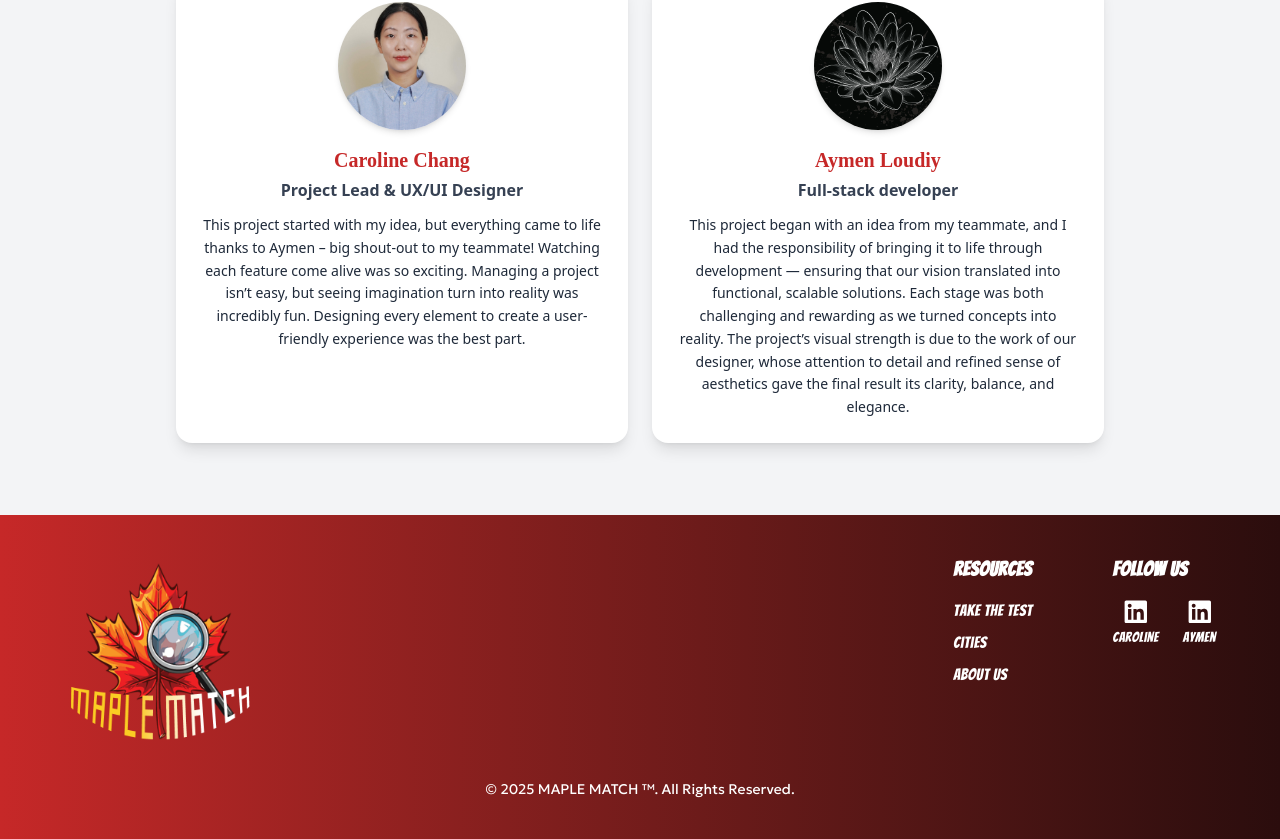
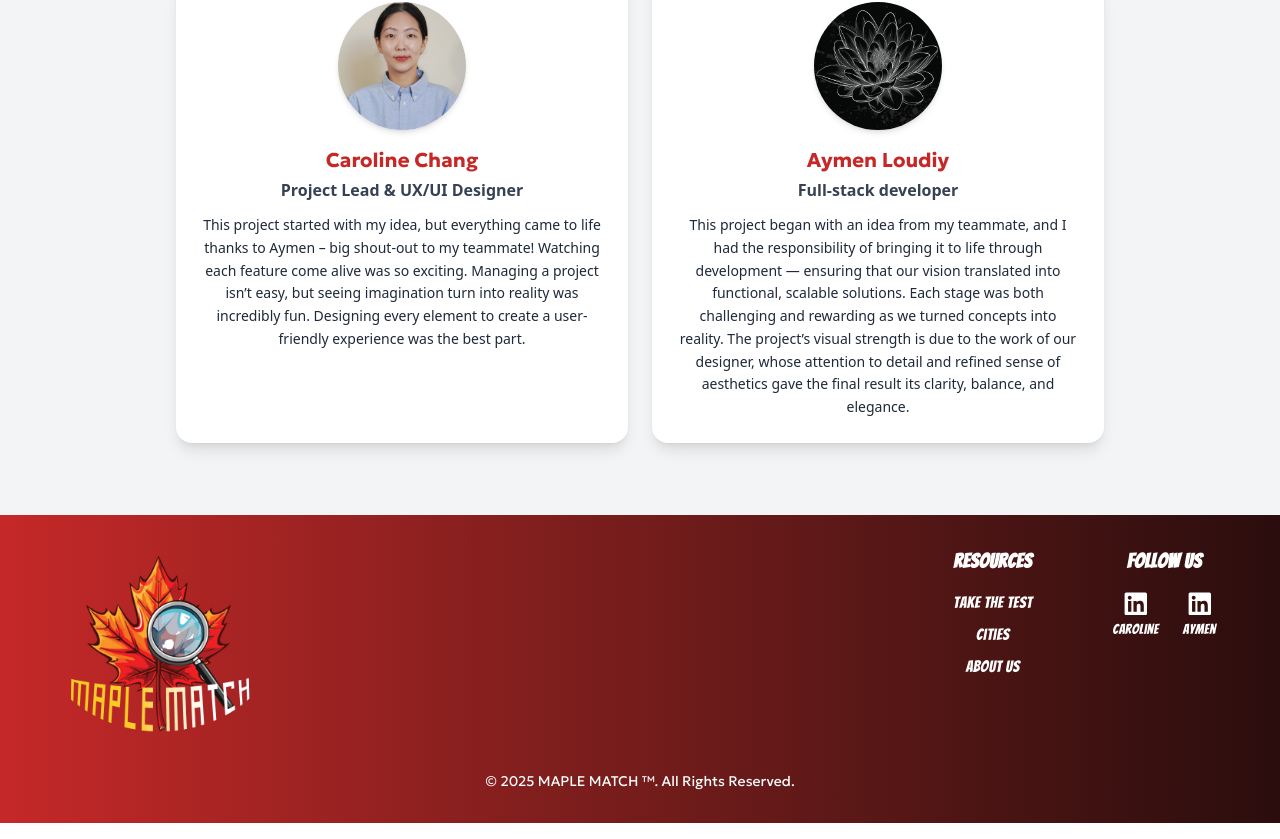
Before and after one commit to aymenloudiy/MBTI-city-matcher, a React (Vite) app: page /about in a window 1280 px wide. Shown: the part 478-1317 px from the top of the page. Built offline with nearby package versions, Linux system fonts and the light colour scheme.

Commit message:
adjust gaps, fonts

```diff
--- a/src/components/About.tsx
+++ b/src/components/About.tsx
@@ -37,7 +37,7 @@ const AboutUsCards: FC = () => {
             alt={member.name}
             className="w-32 h-32 rounded-full object-cover mb-4 shadow-md"
           />
-          <h3 className="text-xl font-bold font-[geo] text-[#C62828] mb-1">
+          <h3 className="text-xl font-bold font-[geologica] text-[#C62828] mb-1">
             {member.name}
           </h3>
           <p className="text-gray-700 font-semibold mb-3">{member.role}</p>
--- a/src/components/Footer.tsx
+++ b/src/components/Footer.tsx
@@ -3,20 +3,20 @@ import { NavLink } from "react-router";
 
 function Footer() {
   return (
-    <footer className="bg-gradient-to-r from-[#C62828] to-[#2b0d0d] text-white py-10 px-6 md:px-16">
+    <footer className="bg-gradient-to-r from-[#C62828] to-[#2b0d0d] text-white py-8 px-6 md:px-16">
       <div className="flex flex-col md:flex-row justify-between gap-8 items-center md:items-start">
         <NavLink to="/">
           <img
-            src="../../public/images/logo.png"
+            src="/images/logo.png"
             alt="Maple Match Logo"
             className="h-10 md:h-48 mx-auto md:mx-0"
           />
         </NavLink>
 
-        <div className="flex flex-col md:flex-row gap-12 md:gap-20 w-full md:w-auto items-center md:items-start text-center md:text-left font-[bangers] tracking-wide">
+        <div className="flex flex-col md:flex-row gap-8 md:gap-20 w-full md:w-auto items-center md:items-start text-center md:text-left font-[bangers] tracking-wide">
           <div>
             <p className="mb-4 font-semibold text-lg md:text-xl">Resources</p>
-            <ul className="flex flex-col gap-2">
+            <ul className="flex flex-col gap-2 text-center">
               <NavLink to="/test">Take the test</NavLink>
               <NavLink to="/cities">Cities</NavLink>
               <NavLink to="/about">About us</NavLink>
@@ -24,7 +24,9 @@ function Footer() {
           </div>
 
           <div>
-            <p className="mb-4 font-semibold text-lg md:text-xl">Follow Us</p>
+            <p className="mb-4 font-semibold text-lg md:text-xl text-center">
+              Follow Us
+            </p>
             <ul className="flex gap-6 justify-center md:justify-start">
               <li className="flex flex-col items-center gap-1">
                 <a
--- a/src/components/Header.tsx
+++ b/src/components/Header.tsx
@@ -7,7 +7,7 @@ function Header() {
       <div className="w-full md:w-auto flex justify-center md:justify-start mb-4 md:mb-0">
         <NavLink to="/">
           <h1
-            className="font-[bangers] font-bold text-3xl md:text-5xl text-[#FFEB3B]
+            className="font-[bangers] font-bold text-4xl md:text-5xl text-[#FFEB3B]
 text-shadow-[2px_2px_6px_rgba(0,0,0,0.5)] text-center md:text-left tracking-wider"
           >
             Maple Match
--- a/src/components/Navbar.tsx
+++ b/src/components/Navbar.tsx
@@ -3,7 +3,7 @@ import { NavLink } from "react-router";
 function Navbar() {
   return (
     <nav>
-      <ul className="flex flex-col md:flex-row gap-6 md:gap-8 text-white text-2xl font-semibold items-center">
+      <ul className="flex flex-col md:flex-row gap-2 md:gap-8 text-white text-xl md:text-2xl font-semibold items-center">
         <li>
           <NavLink
             to="/test"
```
